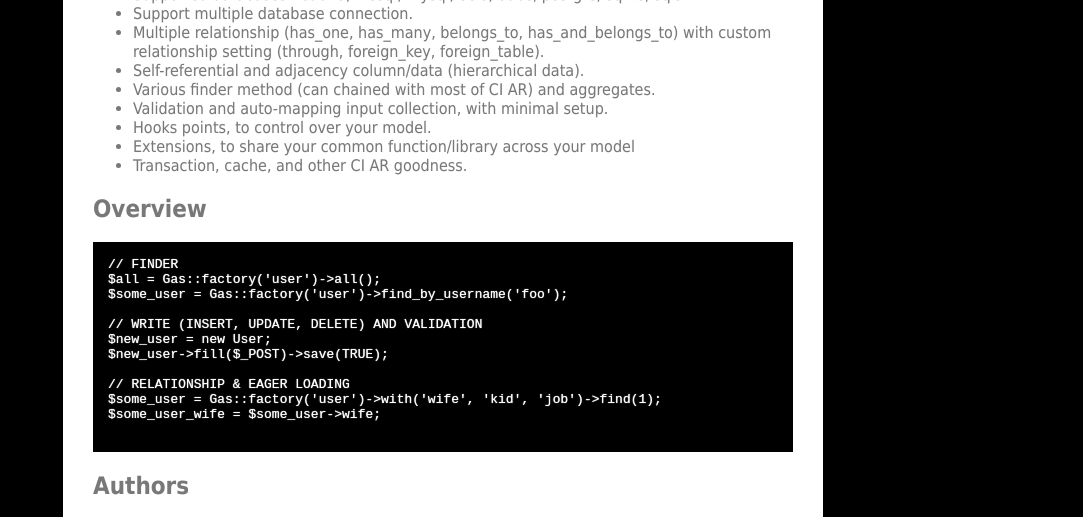
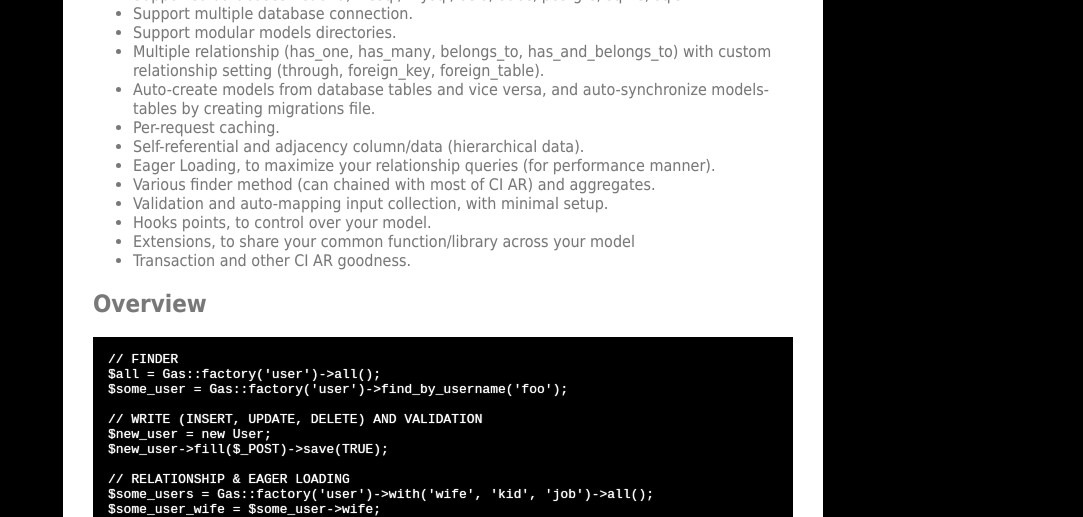
Before and after one commit to toopay/gas-orm, a plain HTML site: page index.html in a window 1280 px wide. Shown: the part 303-820 px from the top of the page, without its empty margins (197-1280 px from the left). Drawn offline with Linux system fonts and the light colour scheme.

Commit message:
update page

```diff
--- a/index.html
+++ b/index.html
@@ -74,13 +74,17 @@
     <ul>
     <li>Supported databases : cubrid, mssql, mysql, oci8, odbc, postgre, sqlite, sqlsrv.</li>
     <li>Support multiple database connection.</li>
+    <li>Support modular models directories.</li>
     <li>Multiple relationship (has_one, has_many, belongs_to, has_and_belongs_to) with custom relationship setting (through, foreign_key, foreign_table).</li>
+    <li>Auto-create models from database tables and vice versa, and auto-synchronize models-tables by creating migrations file.</li>
+    <li>Per-request caching.</li>
     <li>Self-referential and adjacency column/data (hierarchical data).</li>
+    <li>Eager Loading, to maximize your relationship queries (for performance manner).</li>
     <li>Various finder method (can chained with most of CI AR) and aggregates.</li>
     <li>Validation and auto-mapping input collection, with minimal setup.</li>
     <li>Hooks points, to control over your model.</li>
     <li>Extensions, to share your common function/library across your model</li>
-    <li>Transaction, cache, and other CI AR goodness.</li>
+    <li>Transaction and other CI AR goodness.</li>
     </ul>
 
     <h2>Overview</h2>
@@ -94,7 +98,7 @@ $new_user = new User;
 $new_user->fill($_POST)->save(TRUE);
 
 // RELATIONSHIP & EAGER LOADING
-$some_user = Gas::factory('user')->with('wife', 'kid', 'job')->find(1);
+$some_users = Gas::factory('user')->with('wife', 'kid', 'job')->all();
 $some_user_wife = $some_user->wife;
     </pre>
 
```
